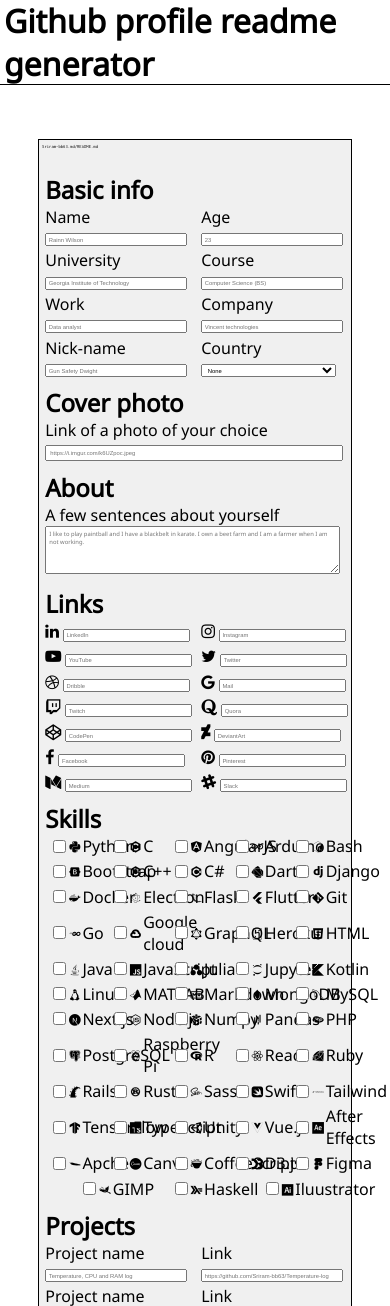
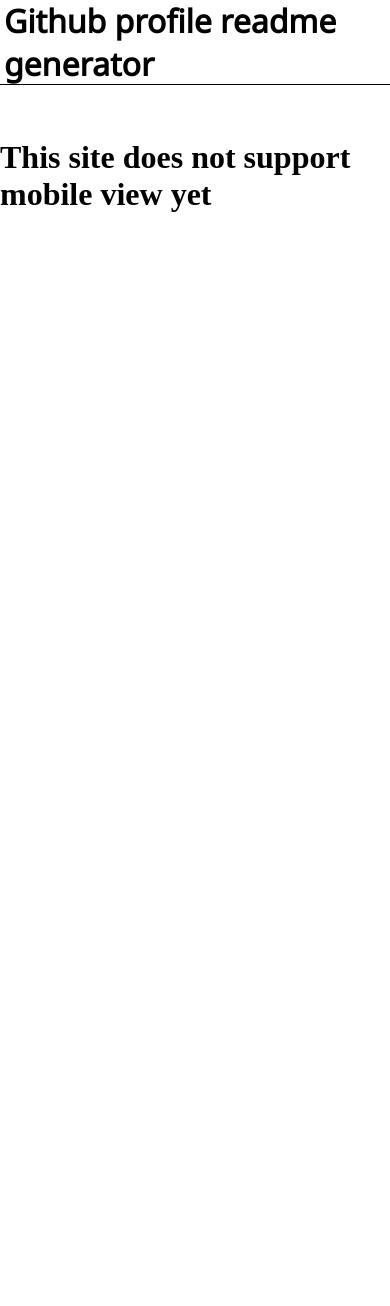
Before and after one commit to Sriram-bb63/profile-readme-generator, a Flask app: a page that uses templates/form.html in a window 390 px wide. Shown: the top 1306 px of the page. After the commit the page ends 212 px from the top, so only its background shows below. Run offline with Flask 2, Linux system fonts and the light colour scheme; some libraries are stand-ins or nearby versions.

Commit message:
remove support for mobile

```diff
--- a/static/styles/form.css
+++ b/static/styles/form.css
@@ -14,7 +14,6 @@ header {
     align-items: center;
 }
 
-
 header h1 {
     font-family: 'Noto sans', sans-serif;
     padding-left: 1%;
@@ -24,6 +23,18 @@ header h1 {
         font-size: 6vw;
     }
 } */
+
+.mobile {
+    display: none;
+}
+@media screen and (max-width: 780px) {
+    .main-body, .main-section {
+        display: none;
+    }
+    .mobile {
+        display: block;
+    }
+}
 
 .main-body {
     width: 100vw;
@@ -44,7 +55,7 @@ header h1 {
 
 .file-title {
     font-family: 'Inconsolata', monospace;
-    font-size: 1.2vw;
+    font-size: 1.5vw;
     padding: 1% 0% 0% 1%;
 }
 /* @media screen and (max-width: 780px) {
--- a/templates/form.html
+++ b/templates/form.html
@@ -7,6 +7,7 @@
     <link rel="stylesheet" href="https://cdnjs.cloudflare.com/ajax/libs/font-awesome/4.7.0/css/font-awesome.min.css">
     <link rel="stylesheet" href="https://cdn.jsdelivr.net/gh/devicons/devicon@v2.14.0/devicon.min.css">
     <link rel="stylesheet" href="{{ url_for('static', filename='styles/form.css') }}">
+    <!-- <link rel="stylesheet" href="/static/styles/form.css"> -->
     <title>Document</title>
 </head>
 <body>
@@ -16,6 +17,8 @@
     </header>
 
     <br><br><br>
+
+    <h1 class="mobile">This site does not support mobile view yet</h1>
 
     <section class="main-body">
         <section class="main-section">
--- a/templates/index.html
+++ b/templates/index.html
@@ -6,6 +6,7 @@
     <meta name="viewport" content="width=device-width, initial-scale=1.0">
     <link rel="stylesheet" href="https://cdnjs.cloudflare.com/ajax/libs/font-awesome/4.7.0/css/font-awesome.min.css">
     <link rel="stylesheet" href="{{ url_for('static', filename='styles/style.css') }}">
+    <!-- <link rel="stylesheet" href="../static/styles/style.css"> -->
     <title>Readme generator</title>
 </head>
 <body>
@@ -13,6 +14,8 @@
     <header>
         <h1>Github profile readme generator</h1>
     </header>
+
+    <h1 class="mobile">This site does not support mobile view yet</h1>
 
     <div class="parent">
         <div class="child">
```
Also changed, not shown: static/styles/style.css (+22 -6 lines).
